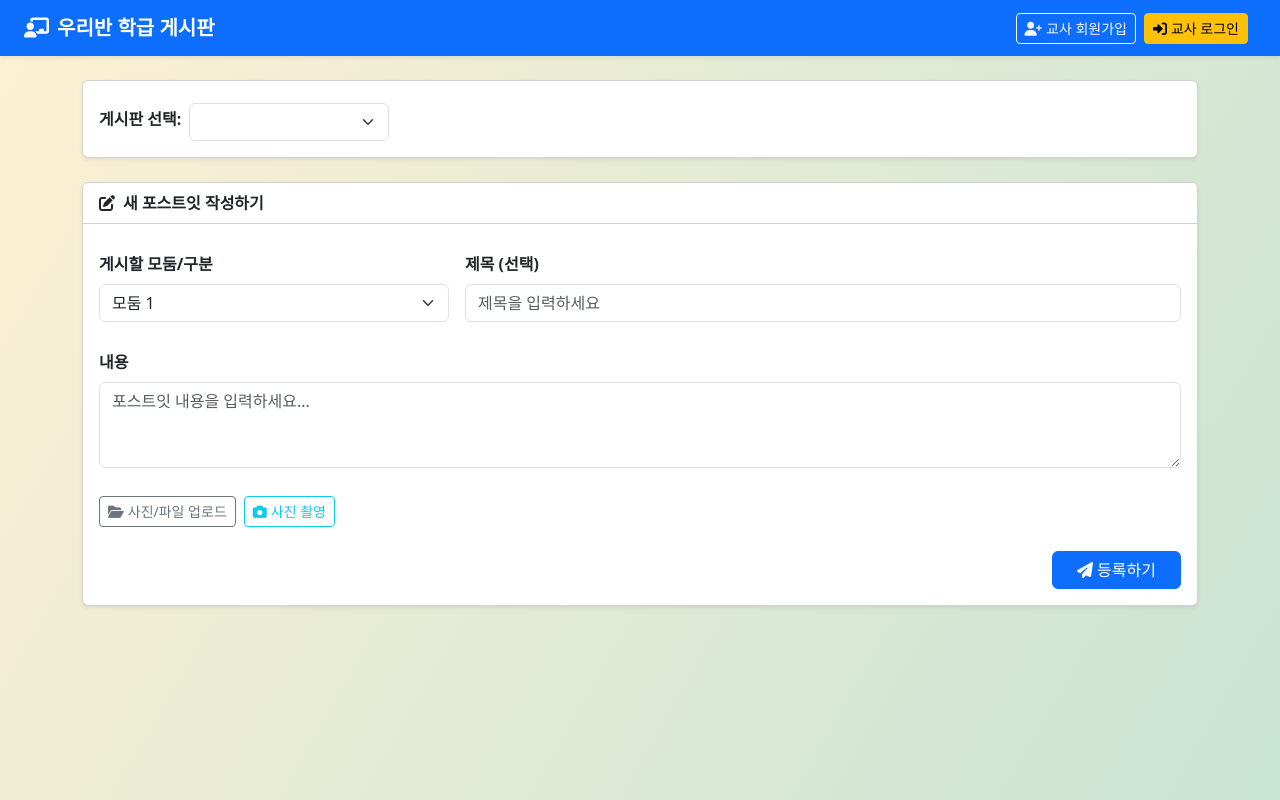
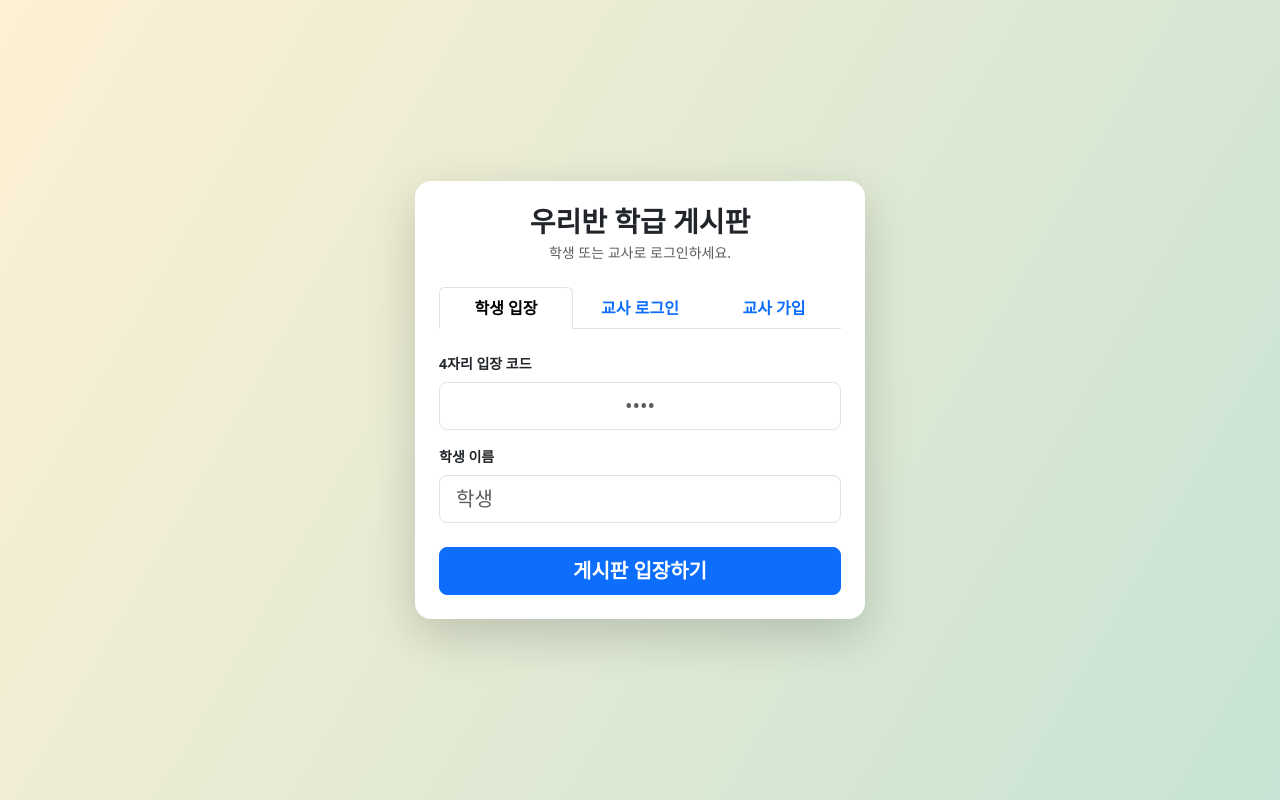
Before and after one commit to doolpus97/mypadlet2, a Flask app: page / in a window 1280 px wide. Run offline with Flask 3, Linux system fonts and the light colour scheme; lists and menus that the app fills with data are empty.

Commit message:
Update index.html

```diff
--- a/templates/index.html
+++ b/templates/index.html
@@ -4,206 +4,107 @@
     <meta charset="UTF-8">
     <meta name="viewport" content="width=device-width, initial-scale=1.0">
     <title>우리반 학급 게시판</title>
-    <!-- Bootstrap 5 CSS -->
     <link href="https://cdn.jsdelivr.net/npm/bootstrap@5.3.0/dist/css/bootstrap.min.css" rel="stylesheet">
-    <!-- FontAwesome Icons -->
     <link rel="stylesheet" href="https://cdnjs.cloudflare.com/ajax/libs/font-awesome/6.4.0/css/all.min.css">
     <link rel="stylesheet" href="/static/style.css">
 </head>
-<body class="bg-light">
+<body class="bg-light d-flex align-items-center justify-content-center min-vh-100">
 
-    <!-- 상단 네비게이션바 -->
-    <nav class="navbar navbar-expand-lg navbar-dark bg-primary shadow-sm mb-4">
-        <div class="container-fluid px-4">
-            <a class="navbar-brand fw-bold" href="/"><i class="fa-solid fa-chalkboard-user me-2"></i>우리반 학급 게시판</a>
+    <div class="card shadow-lg border-0" style="width: 100%; max-width: 450px; border-radius: 16px;">
+        <div class="card-body p-4 text-center">
+            <h3 class="fw-bold text-dark mb-1">우리반 학급 게시판</h3>
+            <p class="text-muted small mb-4">학생 또는 교사로 로그인하세요.</p>
 
-            <div class="d-flex align-items-center">
-                <!-- 사용자 정보 표시 영역 -->
-                <span id="userInfo" class="text-white me-3 fw-semibold"></span>
+            <!-- 탭 메뉴 (학생 입장 / 교사 로그인 / 교사 회원가입) -->
+            <ul class="nav nav-tabs nav-justified mb-4" id="loginTab" role="tablist">
+                <li class="nav-item" role="presentation">
+                    <button class="nav-link active fw-bold" id="student-tab" data-bs-toggle="tab" data-bs-target="#student" type="button" role="tab">학생 입장</button>
+                </li>
+                <li class="nav-item" role="presentation">
+                    <button class="nav-link fw-bold" id="teacher-tab" data-bs-toggle="tab" data-bs-target="#teacher" type="button" role="tab">교사 로그인</button>
+                </li>
+                <li class="nav-item" role="presentation">
+                    <button class="nav-link fw-bold text-primary" id="register-tab" data-bs-toggle="tab" data-bs-target="#register" type="button" role="tab">교사 가입</button>
+                </li>
+            </ul>
 
-                <!-- [추가] 교사 회원가입 버튼 (우측 상단) -->
-                <button type="button" class="btn btn-outline-light btn-sm me-2" data-bs-toggle="modal" data-bs-target="#teacherRegisterModal">
-                    <i class="fa-solid fa-user-plus me-1"></i>교사 회원가입
-                </button>
-
-                <!-- 기존 교사 로그인 / 로그아웃 버튼 -->
-                <button id="teacherLoginBtn" class="btn btn-warning btn-sm me-2" data-bs-toggle="modal" data-bs-target="#teacherLoginModal">
-                    <i class="fa-solid fa-right-to-bracket me-1"></i>교사 로그인
-                </button>
-                <button id="logoutBtn" class="btn btn-danger btn-sm d-none" onclick="logout()">
-                    <i class="fa-solid fa-right-from-bracket me-1"></i>로그아웃
-                </button>
+            <div class="tab-content text-start" id="loginTabContent">
+                <!-- 1. 학생 입장 탭 -->
+                <div class="tab-pane fade show active" id="student" role="tabpanel">
+                    <form id="studentLoginForm" onsubmit="return handleStudentLogin(event)">
+                        <div class="mb-3">
+                            <label class="form-label fw-bold small">4자리 입장 코드</label>
+                            <input type="text" id="entryCode" class="form-control form-control-lg text-center" placeholder="••••" maxlength="4" required>
                         </div>
+                        <div class="mb-4">
+                            <label class="form-label fw-bold small">학생 이름</label>
+                            <input type="text" id="studentName" class="form-control form-control-lg" placeholder="학생" required>
                         </div>
-    </nav>
-
-    <div class="container">
-        <!-- 보드 선택 영역 -->
-        <div class="card shadow-sm mb-4">
-            <div class="card-body d-flex justify-content-between align-items-center">
-                <div class="d-flex align-items-center gap-2">
-                    <label for="boardSelect" class="fw-bold text-nowrap">게시판 선택:</label>
-                    <select id="boardSelect" class="form-select" style="min-width: 200px;" onchange="loadPosts()">
-                        <!-- 동적으로 로드됨 -->
-                    </select>
-                </div>
-                <div id="teacherBoardControls" class="d-none">
-                    <button class="btn btn-sm btn-success" onclick="createBoard()"><i class="fa-solid fa-plus me-1"></i>새 게시판 만들기</button>
-                </div>
-            </div>
+                        <button type="submit" class="btn btn-primary btn-lg w-100 fw-bold">게시판 입장하기</button>
+                    </form>
                 </div>
 
-        <!-- 글 작성 카드 -->
-        <div class="card shadow-sm mb-4">
-            <div class="card-header bg-white fw-bold">
-                <i class="fa-solid fa-pen-to-square me-2"></i>새 포스트잇 작성하기
+                <!-- 2. 교사 로그인 탭 -->
+                <div class="tab-pane fade" id="teacher" role="tabpanel">
+                    <form id="teacherLoginForm" onsubmit="return handleTeacherLogin(event)">
+                        <div class="mb-3">
+                            <label class="form-label fw-bold small">교사 아이디</label>
+                            <input type="text" id="teacherId" class="form-control" required>
                         </div>
-            <div class="card-body">
-                <form id="postForm">
-                    <div class="row g-3">
-                        <div class="col-md-4">
-                            <label class="form-label fw-semibold">게시할 모둠/구분</label>
-                            <select id="postSection" class="form-select" required>
-                                <option value="모둠 1">모둠 1</option>
-                                <option value="모둠 2">모둠 2</option>
-                                <option value="모둠 3">모둠 3</option>
-                                <option value="모둠 4">모둠 4</option>
-                                <option value="모둠 5">모둠 5</option>
-                                <option value="모둠 6">모둠 6</option>
-                            </select>
+                        <div class="mb-4">
+                            <label class="form-label fw-bold small">비밀번호</label>
+                            <input type="password" id="teacherPw" class="form-control" required>
                         </div>
-                        <div class="col-md-8">
-                            <label class="form-label fw-semibold">제목 (선택)</label>
-                            <input type="text" id="postTitle" class="form-control" placeholder="제목을 입력하세요">
-                        </div>
-                        <div class="col-12">
-                            <label class="form-label fw-semibold">내용</label>
-                            <textarea id="postContent" class="form-control" rows="3" placeholder="포스트잇 내용을 입력하세요..." required></textarea>
+                        <button type="submit" class="btn btn-warning btn-lg w-100 fw-bold">교사 로그인</button>
+                    </form>
                 </div>
 
-                        <!-- 파일 업로드 / 카메라 첨부 -->
-                        <div class="col-12">
-                            <div class="d-flex flex-wrap gap-2 align-items-center">
-                                <label class="btn btn-outline-secondary btn-sm mb-0">
-                                    <i class="fa-solid fa-folder-open me-1"></i>사진/파일 업로드
-                                    <input type="file" id="fileInput" multiple hidden onchange="handleFileUpload(this)">
-                                </label>
-                                <label class="btn btn-outline-info btn-sm mb-0">
-                                    <i class="fa-solid fa-camera me-1"></i>사진 촬영
-                                    <input type="file" id="cameraInput" accept="image/*" capture="environment" hidden onchange="handleFileUpload(this)">
-                                </label>
-                                <span id="uploadStatus" class="text-muted small"></span>
+                <!-- 3. 교사 회원가입 탭 -->
+                <div class="tab-pane fade" id="register" role="tabpanel">
+                    <form id="teacherRegisterForm" onsubmit="return handleTeacherRegister(event)">
+                        <div class="mb-2">
+                            <label class="form-label fw-bold small">아이디</label>
+                            <input type="text" id="regTeacherId" class="form-control" placeholder="아이디 입력" required>
                         </div>
-                            <div id="attachmentPreview" class="d-flex flex-wrap gap-2 mt-2"></div>
-                        </div>
-
-                        <div class="col-12 text-end">
-                            <button type="button" class="btn btn-primary px-4" onclick="submitPost()">
-                                <i class="fa-solid fa-paper-plane me-1"></i>등록하기
-                            </button>
-                        </div>
-                    </div>
-                </form>
-            </div>
-        </div>
-
-        <!-- 게시물 목록 구역 -->
-        <div id="boardContainer" class="row g-4"></div>
-    </div>
-
-    <!-- 1. 교사 회원가입 모달 (신규 추가) -->
-    <div class="modal fade" id="teacherRegisterModal" tabindex="-1">
-        <div class="modal-dialog">
-            <div class="modal-content">
-                <div class="modal-header bg-primary text-white">
-                    <h5 class="modal-title"><i class="fa-solid fa-user-plus me-2"></i>교사 회원가입</h5>
-                    <button type="button" class="btn-close btn-close-white" data-bs-dismiss="modal"></button>
-                </div>
-                <div class="modal-body">
-                    <form id="teacherRegisterForm">
-                        <div class="mb-3">
-                            <label class="form-label fw-semibold">아이디</label>
-                            <input type="text" id="regTeacherId" class="form-control" required placeholder="교사 아이디">
+                        <div class="mb-2">
+                            <label class="form-label fw-bold small">비밀번호</label>
+                            <input type="password" id="regTeacherPw" class="form-control" placeholder="비밀번호 입력" required>
                         </div>
                         <div class="mb-3">
-                            <label class="form-label fw-semibold">비밀번호</label>
-                            <input type="password" id="regTeacherPw" class="form-control" required placeholder="비밀번호">
+                            <label class="form-label fw-bold small">이름</label>
+                            <input type="text" id="regTeacherName" class="form-control" placeholder="선생님 이름" required>
                         </div>
-                        <div class="mb-3">
-                            <label class="form-label fw-semibold">이름</label>
-                            <input type="text" id="regTeacherName" class="form-control" required placeholder="선생님 이름">
-                        </div>
+                        <button type="submit" class="btn btn-success btn-lg w-100 fw-bold">회원가입 완료</button>
                     </form>
-                </div>
-                <div class="modal-footer">
-                    <button type="button" class="btn btn-secondary" data-bs-dismiss="modal">취소</button>
-                    <button type="button" class="btn btn-primary" onclick="registerTeacher()">회원가입 완료</button>
                 </div>
             </div>
         </div>
     </div>
 
-    <!-- 2. 교사 로그인 모달 -->
-    <div class="modal fade" id="teacherLoginModal" tabindex="-1">
-        <div class="modal-dialog">
-            <div class="modal-content">
-                <div class="modal-header bg-warning">
-                    <h5 class="modal-title"><i class="fa-solid fa-right-to-bracket me-2"></i>교사 로그인</h5>
-                    <button type="button" class="btn-close" data-bs-dismiss="modal"></button>
-                </div>
-                <div class="modal-body">
-                    <form id="teacherLoginForm">
-                        <div class="mb-3">
-                            <label class="form-label fw-semibold">아이디</label>
-                            <input type="text" id="loginTeacherId" class="form-control" required>
-                        </div>
-                        <div class="mb-3">
-                            <label class="form-label fw-semibold">비밀번호</label>
-                            <input type="password" id="loginTeacherPw" class="form-control" required>
-                        </div>
-                    </form>
-                </div>
-                <div class="modal-footer">
-                    <button type="button" class="btn btn-secondary" data-bs-dismiss="modal">취소</button>
-                    <button type="button" class="btn btn-warning" onclick="loginTeacher()">로그인</button>
-                </div>
-            </div>
-        </div>
-    </div>
-
-    <!-- Bootstrap 5 JS Bundle 및 static/app.js 연동 -->
     <script src="https://cdn.jsdelivr.net/npm/bootstrap@5.3.0/dist/js/bootstrap.bundle.min.js"></script>
     <script src="/static/app.js"></script>
-
-    <!-- 회원가입 연동 스크립트 -->
     <script>
-        function registerTeacher() {
+        function handleTeacherRegister(e) {
+            e.preventDefault();
             const id = document.getElementById('regTeacherId').value;
             const pw = document.getElementById('regTeacherPw').value;
             const name = document.getElementById('regTeacherName').value;
 
-            if (!id || !pw || !name) {
-                alert('모든 항목을 입력해 주세요.');
-                return;
-            }
-
             fetch('/api/teacher/register', {
                 method: 'POST',
                 headers: { 'Content-Type': 'application/json' },
-                body: JSON.stringify({ id: id, pw: pw, name: name })
+                body: JSON.stringify({ id, pw, name })
             })
             .then(res => res.json())
             .then(data => {
                 alert(data.message);
                 if (data.success) {
-                    const modalEl = document.getElementById('teacherRegisterModal');
-                    const modal = bootstrap.Modal.getInstance(modalEl);
-                    if (modal) modal.hide();
+                    const teacherTab = new bootstrap.Tab(document.getElementById('teacher-tab'));
+                    teacherTab.show();
                 }
             })
-            .catch(err => {
-                alert('회원가입 중 오류가 발생했습니다.');
-            });
+            .catch(() => alert('회원가입 처리 중 오류가 발생했습니다.'));
+            return false;
         }
     </script>
 </body>
```
Lines whose indentation alone changed are shown as unchanged.
